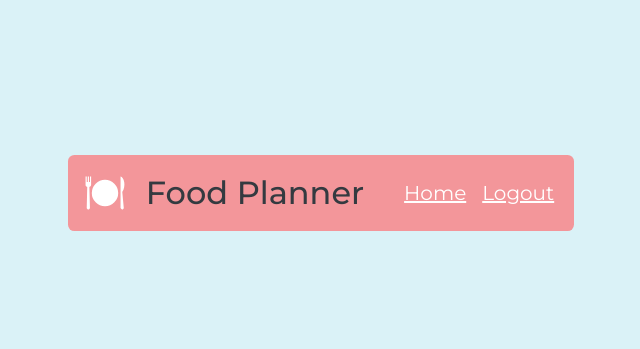
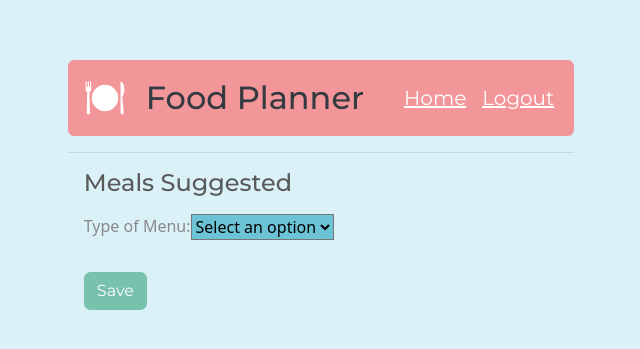
Before and after one commit to RhayzaC/Food_planner, a React (Vite) app in the folder client/: page /recipe in a window 1280 px wide. Shown: the part 207-556 px from the top of the page, without its empty margins (319-959 px from the left). Built offline with nearby package versions, Linux system fonts and the light colour scheme.

Commit message:
uptade sept 10

```diff
--- a/client/src/Components/NewRecipe.component.jsx
+++ b/client/src/Components/NewRecipe.component.jsx
@@ -4,8 +4,6 @@ import { Container, TextField, Button } from '@mui/material';
 import { useNavigate} from 'react-router-dom';
 import Autocomplete from '@mui/joy/Autocomplete';
 import { Delete } from '@mui/icons-material'; // Importa el icono "Delete" de Material Icons
-
-//import Input from '@mui/joy/Input';
 
 
 function RecipeForm() {
@@ -56,7 +54,6 @@ function RecipeForm() {
         e.preventDefault();
 
         try {
-        // Envía los datos al servidor para subir la receta
         const response = await axios.post('http://localhost:8000/api/recipe/', recipeData);
             console.log('Receta subida con éxito:', response.data);
                 navigate(`/`);
@@ -126,7 +123,7 @@ function RecipeForm() {
                         >
                         Add Ingredient
                     </Button>
-                    {/*Ingredients map*/}
+                {/*Ingredients map*/}
                     <ul className='text-light'>
                         {ingredientsList.map((ingredient, index) => (
                             <li key={index}>
@@ -186,10 +183,10 @@ function RecipeForm() {
                     required
                 >
                     <option value=""> Select a Category </option>
-                        <option value="Appetizers">Breakfast</option>
-                        <option value="Main Course">Lunch</option>
-                        <option value="Chicken">Dinner</option>
-                        <option value="Chicken">Snacks</option>
+                        <option value="Breakfast">Breakfast</option>
+                        <option value="Lunch">Lunch</option>
+                        <option value="Dinner">Dinner</option>
+                        <option value="Snacks">Snacks</option>
                 </select>
             </div>
             <button className="mt-3 px-4 btn btn-ml btn-success mx-auto" type="submit">
--- /dev/null
+++ b/client/src/Components/WeeklyForm.jsx
@@ -0,0 +1,46 @@
+import React, { useState } from 'react';
+import "bootswatch/dist/minty/bootstrap.min.css";
+
+
+function SuggestionForm() {
+  // Estado para almacenar las selecciones del usuario
+  const [mealType, setMealType] = useState(''); // Opciones: 'Healthy', 'Regular', 'Vegetarian'
+
+  // Manejar cambios en la selección del usuario
+    const handleMealTypeChange = (event) => {
+        setMealType(event.target.value);
+    };
+
+    // Manejar el envío del formulario
+    const handleSubmit = (event) => {
+        event.preventDefault();
+        // Aquí puedes realizar acciones adicionales, como enviar las selecciones del usuario a un servidor o actualizar el estado de la aplicación.
+        console.log('Selección del usuario:', mealType);
+    };
+
+    return (
+        <div >
+        <h4 className='m-3 d-flex justify-content-left'>Meals Suggested</h4>
+        <form onSubmit={handleSubmit}>
+            <div>
+            <label className='m-3 d-flex justify-content-left'>
+                Type of Menu:
+                <select value={mealType} onChange={handleMealTypeChange} className='bg-info mb-3'>
+                <option value="">Select an option</option>
+                <option value="Healthy">Healthy</option>
+                <option value="Regular">Regular</option>
+                <option value="Vegetarian">Vegetarian</option>
+                </select>
+            </label>
+            </div>
+            <div>
+                <button type="submit" className='btn btn-primary m-3 d-flex justify-content-left '>
+                    Save
+                </button>
+            </div>
+        </form>
+        </div>
+    );
+}
+
+export default SuggestionForm;
--- a/client/src/View/WeeklyPlan.view.jsx
+++ b/client/src/View/WeeklyPlan.view.jsx
@@ -1,11 +1,14 @@
 import React from 'react';
 import NavBar from '../Components/NavBar';
-
+import WeeklyForm from '../Components/WeeklyForm';
 const RecipesUploadView = () => {
     return (
-    <div>
+
+    <div className="container-fluid">
+
         <NavBar/>
-
+    <hr/>
+        <WeeklyForm/>
     </div>
     );
 };
```
